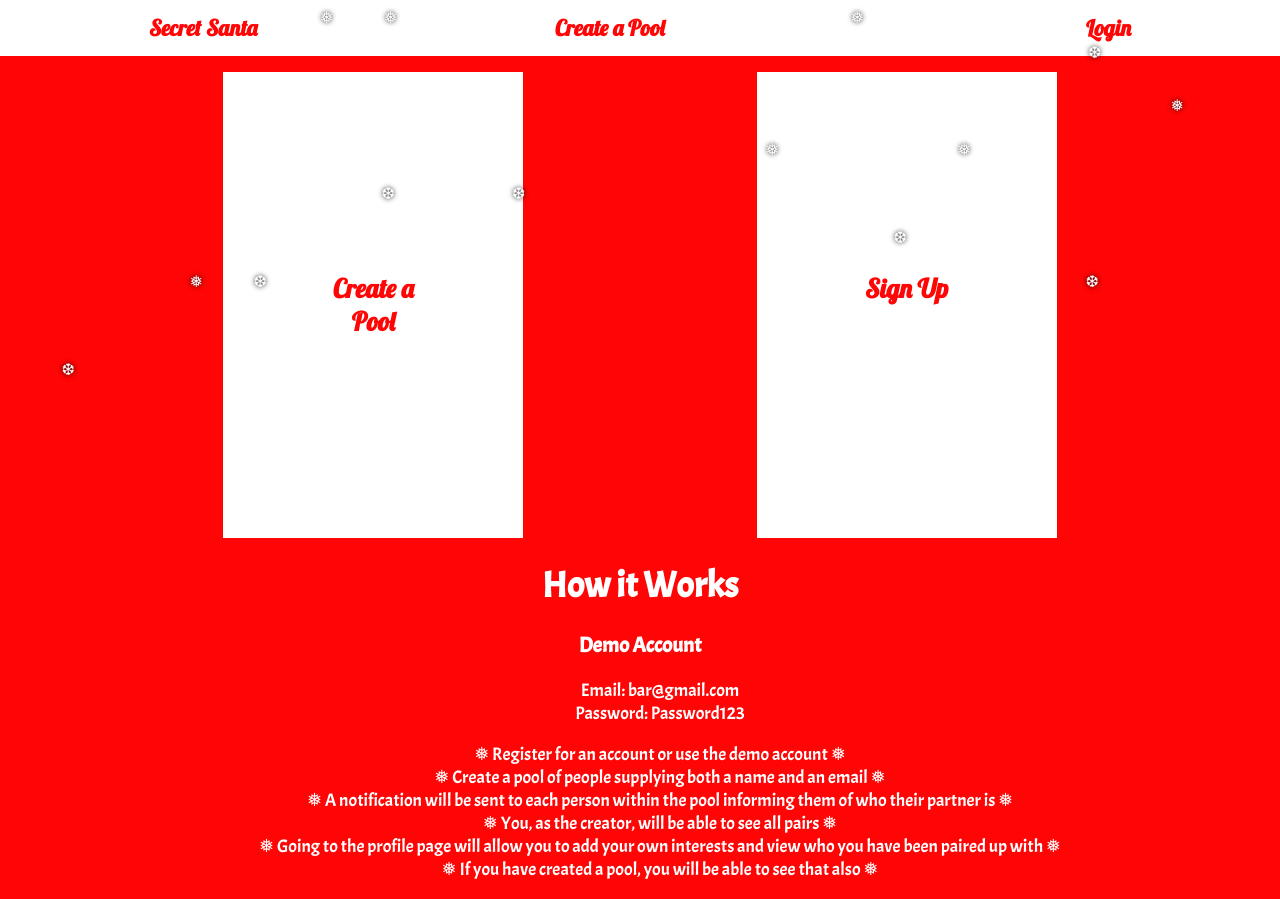
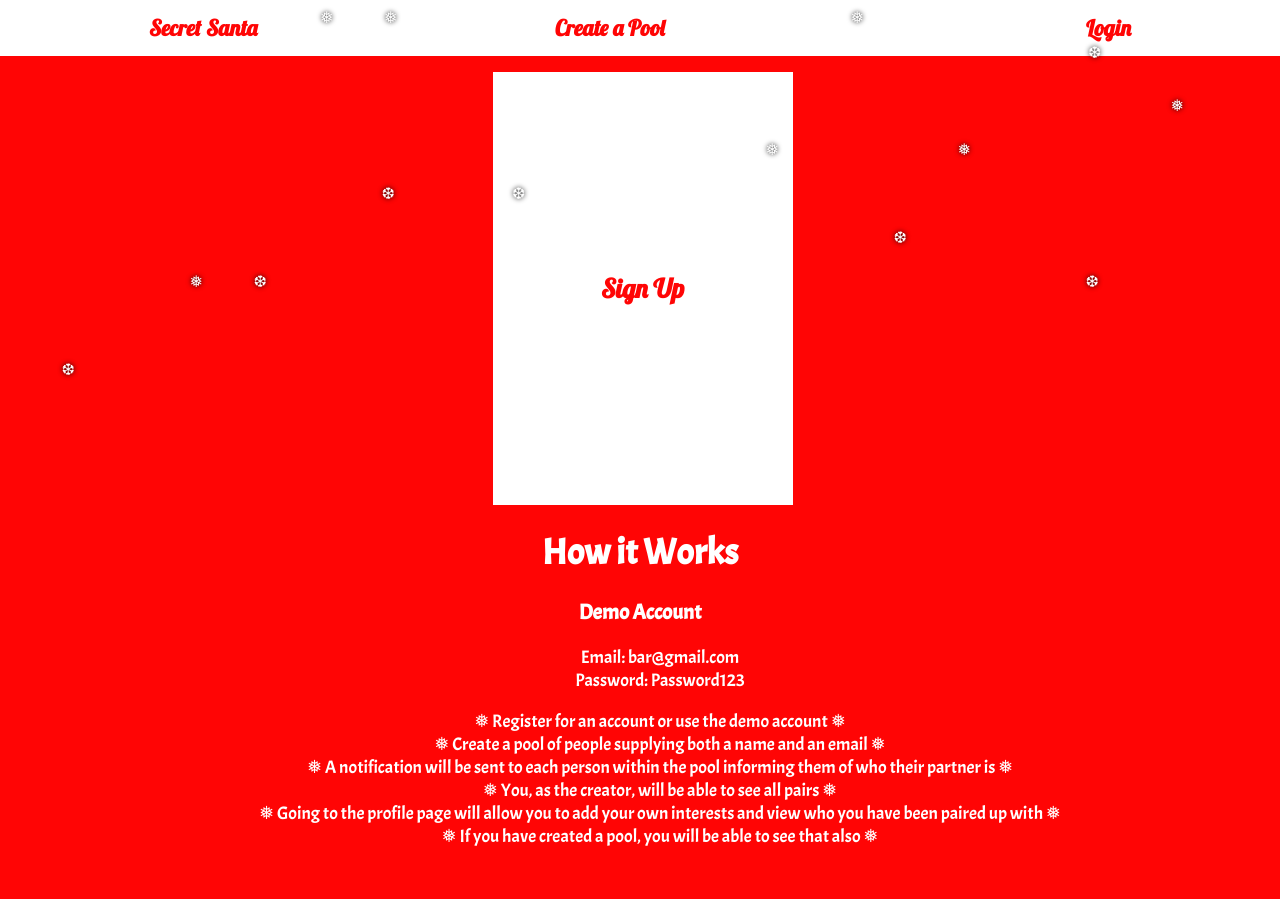
Before and after one commit to snazzyj/SecretSanta, a React (Create React App) app: page / in a window 1280 px wide. After the commit the page ends 866 px from the top, so only its background shows below. Built offline with nearby package versions, Linux system fonts and the light colour scheme; the HTML template or start-up script is replaced by a standard one.

Commit message:
updated conditional rendering

```diff
--- a/src/HomePage/homepage.js
+++ b/src/HomePage/homepage.js
@@ -30,9 +30,10 @@ class Homepage extends Component {
             </header>
 
             <section className="mainSelection">
-                <Link to="/create" className="createpoolBox">Create a Pool</Link>
-                {!isLoggedIn &&
-                <Link to="/signup" className="signup">Sign Up</Link>
+
+                {!isLoggedIn
+                  ? <Link to="/signup" className="signup">Sign Up</Link>
+                  :  <Link to="/create" className="createpoolBox">Create a Pool</Link>
                 }
 
             </section>
```
